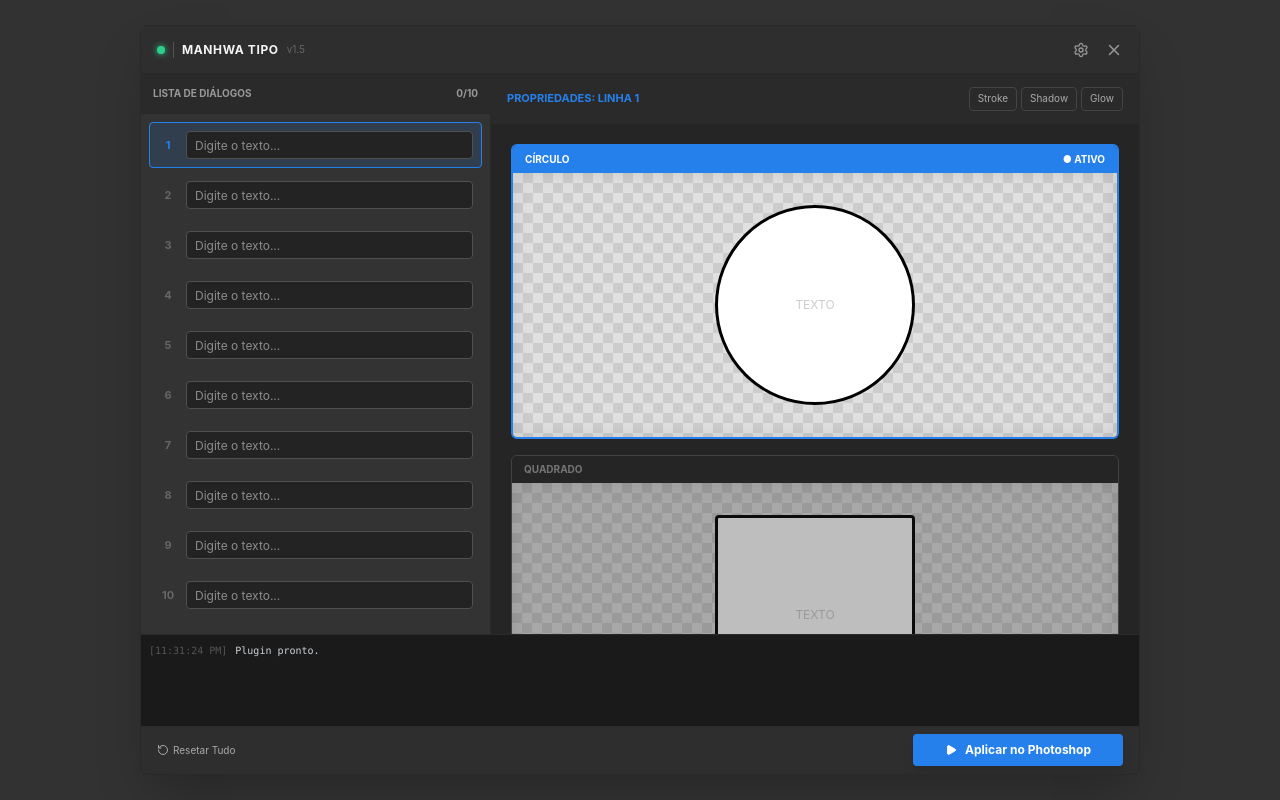
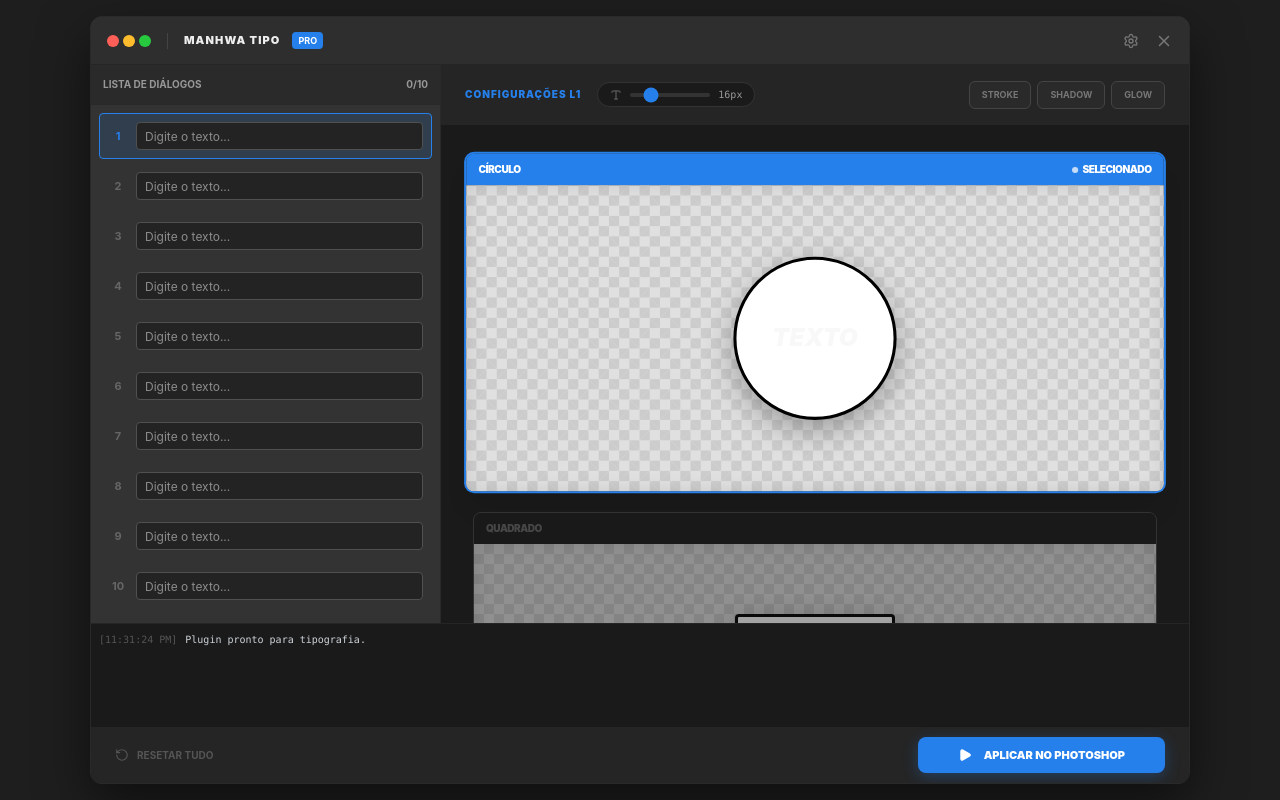
Before and after one commit to Kirus225/app, a React (Vite) app: page / in a window 1280 px wide. Built offline with nearby package versions, Linux system fonts and the light colour scheme.

Commit message:
[dyad] Implementando ajuste de texto ao formato (Shape Fitting) e controle de fonte - wrote 2 file(s)

```diff
--- a/src/components/BalloonPreviewCard.tsx
+++ b/src/components/BalloonPreviewCard.tsx
@@ -5,12 +5,13 @@ import React, { useMemo } from "react";
 interface BalloonPreviewCardProps {
   style: 'circle' | 'square' | 'rounded';
   text: string;
+  fontSize: number;
   effects: { stroke: boolean; shadow: boolean; glow: boolean };
   isSelected: boolean;
   onSelect: () => void;
 }
 
-// --- LAYOUT LOGIC ---
+// --- GEOMETRY HELPERS ---
 let cachedCtx: CanvasRenderingContext2D | null = null;
 const getMeasureContext = () => {
   if (!cachedCtx) {
@@ -29,95 +30,116 @@ const measureText = (text: string, font: string): number => {
   return text.length * 8;
 };
 
-function lineMaxWidthAtY(y: number, R: number, padX: number, padY: number): number {
-  const ry = R - padY;
-  const rx = R - padX;
-  const t = 1 - (y * y) / (ry * ry);
-  if (t <= 0) return 0;
-  return 2 * rx * Math.sqrt(t);
+/**
+ * Calcula a largura máxima disponível em uma coordenada Y dentro de um círculo/elipse.
+ */
+function getAvailableWidthAtY(y: number, R: number, style: string, padX: number): number {
+  if (style === 'square') return (R * 2) - (padX * 2);
+
+  // Para círculo/arredondado, usamos a fórmula da corda: w = 2 * sqrt(R^2 - y^2)
+  // y varia de -R a R
+  const absY = Math.abs(y);
+  if (absY >= R) return 0;
+
+  const width = 2 * Math.sqrt(R * R - absY * absY);
+  return Math.max(0, width - (padX * 2));
 }
 
-function calculateManhwaLayout(text: string, style: string, fontSize: number, lineHeightPx: number) {
+function calculateManhwaLayout(text: string, style: string, fontSize: number) {
   const words = text.trim().split(/\s+/);
-  if (!text.trim()) return { lines: [], radius: 100 };
+  if (!text.trim()) return { lines: [], radius: 80 };
 
-  const font = `700 ${fontSize}px "Comic Sans MS"`;
-  const charArea = (fontSize * 0.6) * (fontSize * lineHeightPx);
-  const totalArea = text.length * charArea;
-  const efficiency = style === 'circle' ? 0.55 : 0.85;
-  const reqArea = totalArea / efficiency;
+  const lineHeight = fontSize * 1.2;
+  const font = `700 ${fontSize}px "Comic Sans MS", sans-serif`;
 
-  let R = Math.max(100, Math.sqrt(reqArea));
-  const isCircle = style === 'circle';
-  let bestLayout: { lines: string[] } | null = null;
+  // Estimativa inicial do raio baseada na área do texto
+  const charWidth = fontSize * 0.6;
+  const totalArea = text.length * charWidth * lineHeight;
+  const efficiency = style === 'circle' ? 0.5 : 0.8;
+  let R = Math.max(60, Math.sqrt(totalArea / (Math.PI * efficiency)));
+
+  let bestLayout: string[] = [];
   let attempts = 0;
 
-  while (attempts < 5) {
-    const padX = isCircle ? R * 0.1 : 20;
-    const padY = isCircle ? R * 0.15 : 20;
+  while (attempts < 10) {
+    const padX = style === 'circle' ? R * 0.15 : 15;
+    const padY = style === 'circle' ? R * 0.2 : 15;
+
+    // Tentamos encaixar as linhas centralizadas verticalmente
     let lines: string[] = [];
-    let yStart = 0;
+    let currentWordIdx = 0;
 
-    for (let iter = 0; iter < 3; iter++) {
-      lines = [];
-      let wIndex = 0;
-      let currentY = yStart;
+    // Estimamos quantas linhas cabem
+    const maxLines = Math.floor(((R * 2) - (padY * 2)) / lineHeight);
+    const startY = -(maxLines * lineHeight) / 2;
 
-      while (wIndex < words.length) {
-        const lineCenterY = currentY + (lineHeightPx / 2);
-        let availableWidth = isCircle ? lineMaxWidthAtY(lineCenterY, R, padX, padY) : (R * 2) - (padX * 2);
-        if (isCircle && availableWidth <= fontSize) { lines = []; break; }
+    for (let i = 0; i < maxLines; i++) {
+      if (currentWordIdx >= words.length) break;
 
-        let line = words[wIndex];
-        let next = wIndex + 1;
-        while (next < words.length) {
-          const candidate = line + " " + words[next];
-          if (measureText(candidate, font) <= availableWidth) { line = candidate; next++; } else break;
-        }
-        lines.push(line);
-        wIndex = next;
-        currentY += lineHeightPx;
-      }
-      const blockH = lines.length * lineHeightPx;
-      if (lines.length === 0 || (blockH > (R * 2 - padY * 2))) { lines = []; break; }
-      yStart = -blockH / 2;
+      const lineY = startY + (i * lineHeight) + (lineHeight / 2);
+      const maxWidth = getAvailableWidthAtY(lineY, R, style, padX);
+
+      if (maxWidth < fontSize * 2) {
+        // Se a linha for muito estreita (topo/base do círculo), pulamos ou tentamos outra
+        continue;
       }
 
-    if (lines.length > 0) { bestLayout = { lines }; break; }
-    else { R *= 1.15; attempts++; }
+      let line = words[currentWordIdx];
+      let nextIdx = currentWordIdx + 1;
+
+      while (nextIdx < words.length) {
+        const testLine = line + " " + words[nextIdx];
+        if (measureText(testLine, font) <= maxWidth) {
+          line = testLine;
+          nextIdx++;
+        } else {
+          break;
+        }
       }
 
-  return { lines: bestLayout?.lines || [text], radius: R };
+      lines.push(line);
+      currentWordIdx = nextIdx;
     }
 
-const BalloonPreviewCard = ({ style, text, effects, isSelected, onSelect }: BalloonPreviewCardProps) => {
-  const isCircle = style === 'circle';
-  const borderRadius = isCircle ? '50%' : (style === 'rounded' ? '30px' : '4px');
-  const FONT_SIZE = 15;
-  const LINE_HEIGHT = FONT_SIZE * 1.25;
+    if (currentWordIdx >= words.length) {
+      bestLayout = lines;
+      break;
+    } else {
+      R += 10; // Aumenta o balão se não couber
+      attempts++;
+    }
+  }
 
-  const layout = useMemo(() => calculateManhwaLayout(text, style, FONT_SIZE, LINE_HEIGHT), [text, style]);
+  return { lines: bestLayout, radius: R };
+}
+
+const BalloonPreviewCard = ({ style, text, fontSize, effects, isSelected, onSelect }: BalloonPreviewCardProps) => {
+  const layout = useMemo(() => calculateManhwaLayout(text, style, fontSize), [text, style, fontSize]);
   const { lines, radius } = layout;
+
   const diameter = radius * 2;
+  const borderRadius = style === 'circle' ? '50%' : (style === 'rounded' ? '40px' : '4px');
 
   const textStroke = effects.stroke ? '1.5px black' : '0px transparent';
   let textShadows = [];
-  if (effects.shadow) textShadows.push('3px 3px 0px rgba(0,0,0,0.3)');
-  if (effects.glow) textShadows.push('0 0 8px #2680EB');
+  if (effects.shadow) textShadows.push('3px 3px 0px rgba(0,0,0,0.2)');
+  if (effects.glow) textShadows.push('0 0 8px rgba(38, 128, 235, 0.6)');
   const textShadowValue = textShadows.length > 0 ? textShadows.join(', ') : 'none';
 
   return (
     <div
       onClick={onSelect}
-      className={`mb-4 rounded-md overflow-hidden cursor-pointer transition-all ${isSelected ? 'border-2 border-[#2680EB] opacity-100' : 'border border-[#505050] opacity-70'} bg-[#303030]`}
+      className={`mb-6 rounded-lg overflow-hidden cursor-pointer transition-all duration-300 ${isSelected ? 'ring-2 ring-[#2680EB] scale-[1.02] shadow-xl' : 'opacity-60 hover:opacity-100 border border-[#444]'} bg-[#2a2a2a]`}
     >
-      <div className={`px-3 py-1.5 flex justify-between items-center text-[10px] font-bold uppercase ${isSelected ? 'bg-[#2680EB] text-white' : 'bg-[#252525] text-[#989898]'}`}>
+      <div className={`px-3 py-2 flex justify-between items-center text-[10px] font-black tracking-tighter uppercase ${isSelected ? 'bg-[#2680EB] text-white' : 'bg-[#1a1a1a] text-[#666]'}`}>
         <span>{style === 'rounded' ? 'Arredondado' : (style === 'square' ? 'Quadrado' : 'Círculo')}</span>
-        {isSelected && <span>● ATIVO</span>}
+        {isSelected && <span className="flex items-center gap-1"><div className="w-1.5 h-1.5 rounded-full bg-white animate-pulse" /> SELECIONADO</span>}
       </div>
 
-      <div className="checkerboard p-8 flex justify-center items-center min-h-[260px]">
-        <div style={{
+      <div className="checkerboard p-10 flex justify-center items-center min-h-[300px]">
+        <div
+          className="transition-all duration-500 ease-out"
+          style={{
             width: `${diameter}px`,
             height: `${diameter}px`,
             background: 'white',
@@ -127,25 +149,28 @@ const BalloonPreviewCard = ({ style, text, effects, isSelected, onSelect }: Ball
             flexDirection: 'column',
             alignItems: 'center',
             justifyContent: 'center',
+            boxShadow: '0 10px 30px rgba(0,0,0,0.3)',
             position: 'relative',
-        }}>
-          <div className="flex flex-col items-center justify-center w-full h-full">
+          }}
+        >
+          <div className="flex flex-col items-center justify-center w-full px-2">
             {lines.map((line, idx) => (
               <div key={idx} style={{
                 color: 'black',
-                fontSize: `${FONT_SIZE}px`,
-                fontWeight: 700,
-                lineHeight: `${LINE_HEIGHT}px`,
-                fontFamily: 'Comic Sans MS, "Chalkboard SE", sans-serif',
+                fontSize: `${fontSize}px`,
+                fontWeight: 800,
+                lineHeight: '1.1',
+                fontFamily: '"Comic Sans MS", "Chalkboard SE", cursive, sans-serif',
                 textAlign: 'center',
                 whiteSpace: 'nowrap',
                 WebkitTextStroke: textStroke,
                 textShadow: textShadowValue,
+                transform: 'scaleY(1.05)', // Leve compressão vertical comum em manhwas
               }}>
                 {line}
               </div>
             ))}
-            {lines.length === 0 && <span className="text-[#ccc] text-xs">TEXTO</span>}
+            {lines.length === 0 && <span className="text-[#ddd] font-black text-2xl opacity-20 italic">TEXTO</span>}
           </div>
         </div>
       </div>
--- a/src/pages/Index.tsx
+++ b/src/pages/Index.tsx
@@ -1,7 +1,7 @@
 "use client";
 
 import React, { useState } from "react";
-import { Settings, Play, RotateCcw, X } from "lucide-react";
+import { Settings, Play, RotateCcw, X, Type } from "lucide-react";
 import DialogueList from "../components/DialogueList";
 import LogConsole from "../components/LogConsole";
 import BalloonPreviewCard from "../components/BalloonPreviewCard";
@@ -15,6 +15,7 @@ interface Effects {
 interface LineData {
   id: number;
   text: string;
+  fontSize: number;
   style: 'circle' | 'square' | 'rounded';
   effects: Effects;
 }
@@ -23,13 +24,19 @@ const Index = () => {
   const [lines, setLines] = useState<Record<number, LineData>>(() => {
     const initialState: Record<number, LineData> = {};
     for (let i = 1; i <= 10; i++) {
-      initialState[i] = { id: i, text: "", style: "circle", effects: { stroke: false, shadow: false, glow: false } };
+      initialState[i] = {
+        id: i,
+        text: "",
+        fontSize: 16,
+        style: "circle",
+        effects: { stroke: false, shadow: false, glow: false }
+      };
     }
     return initialState;
   });
 
   const [activeLineId, setActiveLineId] = useState<number | null>(1);
-  const [logs, setLogs] = useState([{ type: 'info', time: new Date().toLocaleTimeString(), msg: "Plugin pronto." }]);
+  const [logs, setLogs] = useState([{ type: 'info', time: new Date().toLocaleTimeString(), msg: "Plugin pronto para tipografia." }]);
 
   const addLog = (msg: string, type = 'info') => {
     setLogs(prev => [...prev, { type, time: new Date().toLocaleTimeString(), msg }]);
@@ -39,39 +46,48 @@ const Index = () => {
     setLines(prev => ({ ...prev, [id]: { ...prev[id], text: val } }));
   };
 
-  const toggleEffect = (effect: keyof Effects) => {
+  const updateActiveLine = (updates: Partial<LineData>) => {
     if (!activeLineId) return;
     setLines(prev => ({
       ...prev,
-      [activeLineId]: {
-        ...prev[activeLineId],
-        effects: { ...prev[activeLineId].effects, [effect]: !prev[activeLineId].effects[effect] }
-      }
+      [activeLineId]: { ...prev[activeLineId], ...updates }
     }));
+  };
+
+  const toggleEffect = (effect: keyof Effects) => {
+    if (!activeLineId) return;
+    const currentEffects = lines[activeLineId].effects;
+    updateActiveLine({
+      effects: { ...currentEffects, [effect]: !currentEffects[effect] }
+    });
   };
 
   const handleApply = () => {
     const activeLines = Object.values(lines).filter(l => l.text.trim().length > 0);
     if(activeLines.length === 0) { addLog("ERRO: Nenhum texto para aplicar.", 'error'); return; }
-    addLog(`Gerando ${activeLines.length} balões...`, 'info');
-    setTimeout(() => { addLog("Concluído: Camadas geradas.", 'success'); }, 800);
+    addLog(`Processando ${activeLines.length} balões com ajuste de forma...`, 'info');
+    setTimeout(() => { addLog("Sucesso: Camadas de texto e formas criadas no Photoshop.", 'success'); }, 1000);
   };
 
   return (
-    <div className="h-screen w-screen bg-[#323232] flex items-center justify-center p-4">
-      <div className="w-full max-w-[1000px] h-full max-h-[750px] bg-[#3E3E3E] rounded-lg shadow-2xl border border-[#292929] flex flex-col overflow-hidden">
+    <div className="h-screen w-screen bg-[#1e1e1e] flex items-center justify-center p-4">
+      <div className="w-full max-w-[1100px] h-full max-h-[800px] bg-[#3E3E3E] rounded-xl shadow-[0_20px_50px_rgba(0,0,0,0.5)] border border-[#292929] flex flex-col overflow-hidden">
 
         {/* HEADER */}
-        <div className="h-12 border-b border-[#292929] flex items-center justify-between px-4 bg-[#2e2e2e]">
-          <div className="flex items-center gap-2">
-            <div className="w-2 h-2 rounded-full bg-[#2DCE89] shadow-[0_0_6px_#2DCE89]"></div>
-            <div className="w-px h-4 bg-[#555]"></div>
-            <span className="font-bold text-xs tracking-wider uppercase text-[#F5F5F5]">Manhwa Tipo</span>
-            <span className="text-[10px] text-[#666]">v1.5</span>
+        <div className="h-12 border-b border-[#252525] flex items-center justify-between px-4 bg-[#2e2e2e]">
+          <div className="flex items-center gap-3">
+            <div className="flex gap-1">
+              <div className="w-3 h-3 rounded-full bg-[#ff5f56]"></div>
+              <div className="w-3 h-3 rounded-full bg-[#ffbd2e]"></div>
+              <div className="w-3 h-3 rounded-full bg-[#27c93f]"></div>
+            </div>
+            <div className="w-px h-4 bg-[#444] mx-1"></div>
+            <span className="font-black text-[11px] tracking-widest uppercase text-[#eee]">Manhwa Tipo</span>
+            <span className="px-1.5 py-0.5 bg-[#2680EB] text-[9px] font-bold rounded text-white">PRO</span>
           </div>
           <div className="flex items-center gap-4">
-            <Settings size={16} className="text-[#989898] cursor-pointer hover:text-white" />
-            <X size={18} className="text-[#989898] cursor-pointer hover:text-white" />
+            <Settings size={16} className="text-[#777] cursor-pointer hover:text-white transition-colors" />
+            <X size={18} className="text-[#777] cursor-pointer hover:text-white transition-colors" />
           </div>
         </div>
 
@@ -84,38 +100,54 @@ const Index = () => {
             onInputChange={handleInputChange}
           />
 
-          {/* RIGHT: PREVIEW */}
-          <div className="flex-1 flex flex-col bg-[#252525]">
-            <div className="h-[50px] px-4 border-b border-[#292929] bg-[#2a2a2a] flex justify-between items-center">
-              <span className="text-[11px] font-bold text-[#2680EB] uppercase">
-                {activeLineId ? `Propriedades: Linha ${activeLineId}` : 'Selecione uma linha'}
-              </span>
+          {/* RIGHT: PREVIEW & CONTROLS */}
+          <div className="flex-1 flex flex-col bg-[#1a1a1a]">
+            <div className="h-[60px] px-6 border-b border-[#252525] bg-[#252525] flex justify-between items-center">
+              <div className="flex items-center gap-4">
+                <span className="text-[10px] font-black text-[#2680EB] uppercase tracking-widest">
+                  {activeLineId ? `Configurações L${activeLineId}` : 'Selecione'}
+                </span>
+                {activeLineId && (
+                  <div className="flex items-center gap-2 bg-[#1a1a1a] px-3 py-1 rounded-full border border-[#333]">
+                    <Type size={12} className="text-[#666]" />
+                    <input
+                      type="range" min="10" max="40"
+                      value={lines[activeLineId].fontSize}
+                      onChange={(e) => updateActiveLine({ fontSize: parseInt(e.target.value) })}
+                      className="w-20 h-1 bg-[#333] rounded-lg appearance-none cursor-pointer accent-[#2680EB]"
+                    />
+                    <span className="text-[10px] font-mono text-[#999] w-6">{lines[activeLineId].fontSize}px</span>
+                  </div>
+                )}
+              </div>
+
               {activeLineId && (
-                <div className="flex gap-1">
-                  {['stroke', 'shadow', 'glow'].map((eff) => (
+                <div className="flex gap-1.5">
+                  {(['stroke', 'shadow', 'glow'] as const).map((eff) => (
                     <button
                       key={eff}
-                      onClick={() => toggleEffect(eff as keyof Effects)}
-                      className={`px-2 h-6 text-[10px] rounded border transition-all ${lines[activeLineId].effects[eff as keyof Effects] ? 'bg-[#3a3a3a] border-[#2680EB] text-[#2680EB]' : 'bg-[#2a2a2a] border-[#444] text-[#aaa]'}`}
+                      onClick={() => toggleEffect(eff)}
+                      className={`px-3 h-7 text-[9px] font-bold rounded-md border transition-all ${lines[activeLineId].effects[eff] ? 'bg-[#2680EB] border-[#2680EB] text-white shadow-[0_0_10px_rgba(38,128,235,0.4)]' : 'bg-[#2a2a2a] border-[#444] text-[#777] hover:border-[#666]'}`}
                     >
-                      {eff.charAt(0).toUpperCase() + eff.slice(1)}
+                      {eff.toUpperCase()}
                     </button>
                   ))}
                 </div>
               )}
             </div>
 
-            <div className="flex-1 overflow-y-auto p-5">
+            <div className="flex-1 overflow-y-auto p-8 space-y-2">
               {activeLineId && (
-                <div className="animate-in fade-in duration-200">
+                <div className="animate-in fade-in slide-in-from-bottom-4 duration-500">
                   {(['circle', 'square', 'rounded'] as const).map(style => (
                     <BalloonPreviewCard
                       key={style}
                       style={style}
                       text={lines[activeLineId].text}
+                      fontSize={lines[activeLineId].fontSize}
                       effects={lines[activeLineId].effects}
                       isSelected={lines[activeLineId].style === style}
-                      onSelect={() => setLines(prev => ({ ...prev, [activeLineId]: { ...prev[activeLineId], style } }))}
+                      onSelect={() => updateActiveLine({ style })}
                     />
                   ))}
                 </div>
@@ -125,27 +157,30 @@ const Index = () => {
         </div>
 
         {/* FOOTER */}
-        <div className="h-[140px] bg-[#202020] border-t border-[#292929] flex flex-col">
+        <div className="h-[160px] bg-[#151515] border-t border-[#252525] flex flex-col">
           <LogConsole logs={logs} />
-          <div className="h-12 flex items-center justify-between px-4 bg-[#2e2e2e]">
+          <div className="h-14 flex items-center justify-between px-6 bg-[#252525]">
             <button
-              className="text-[10px] text-[#aaa] hover:text-white flex items-center gap-1"
+              className="text-[10px] font-bold text-[#555] hover:text-[#ff5f56] flex items-center gap-2 transition-colors group"
               onClick={() => {
                 setLines(prev => {
                   const reset = { ...prev };
-                  Object.keys(reset).forEach(k => reset[Number(k)].text = "");
+                  Object.keys(reset).forEach(k => {
+                    reset[Number(k)].text = "";
+                    reset[Number(k)].fontSize = 16;
+                  });
                   return reset;
                 });
-                addLog("Reset completo.");
+                addLog("Reset de todos os campos efetuado.");
               }}
             >
-              <RotateCcw size={12} /> Resetar Tudo
+              <RotateCcw size={14} className="group-hover:rotate-[-120deg] transition-transform" /> RESETAR TUDO
             </button>
             <button
-              className="bg-[#2680EB] hover:bg-[#1266C7] text-white text-xs font-bold px-8 h-8 rounded flex items-center gap-2 shadow-lg transition-all active:scale-95"
+              className="bg-[#2680EB] hover:bg-[#1266C7] text-white text-[11px] font-black px-10 h-9 rounded-lg flex items-center gap-3 shadow-[0_4px_15px_rgba(38,128,235,0.3)] transition-all active:scale-95 active:shadow-inner"
               onClick={handleApply}
             >
-              <Play size={12} fill="currentColor" /> Aplicar no Photoshop
+              <Play size={14} fill="currentColor" /> APLICAR NO PHOTOSHOP
             </button>
           </div>
         </div>
```
Lines whose indentation alone changed are shown as unchanged.
